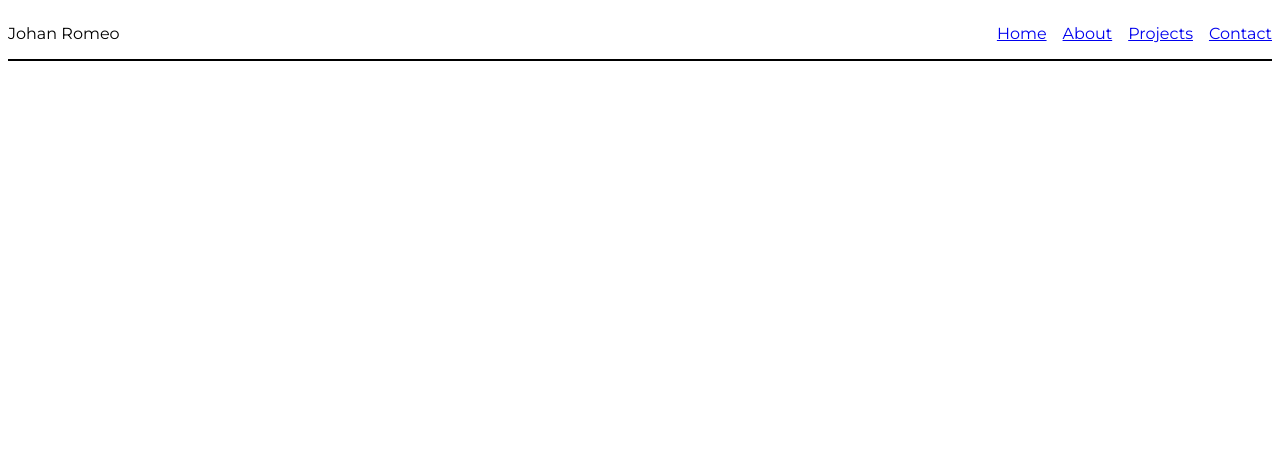
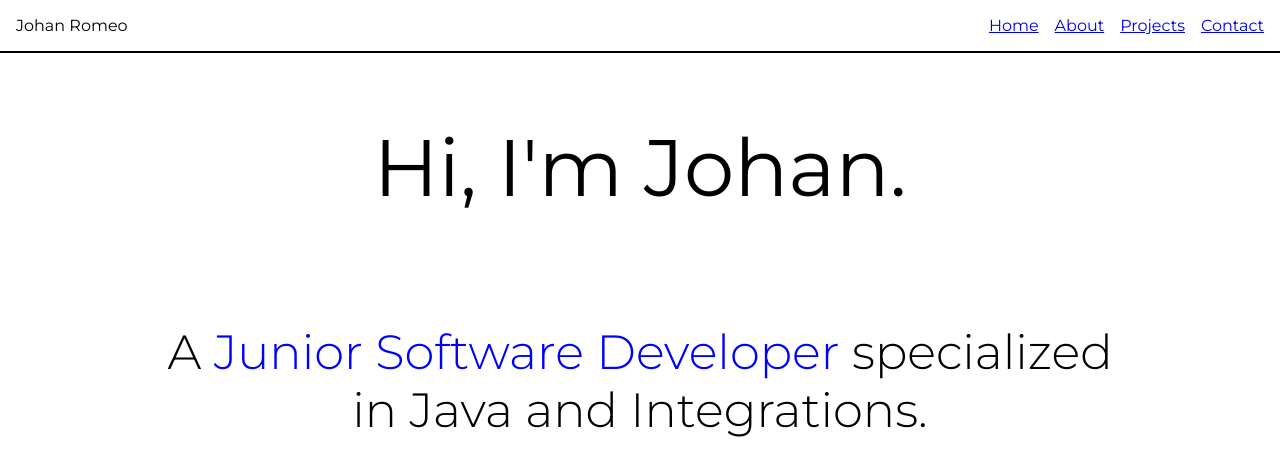
Before and after one commit to johanromeo/Johan-Portfolio, a React (Vite) app: page / in a window 1280 px wide. Shown: the top 476 px of the page. Built offline with nearby package versions, Linux system fonts and the light colour scheme.

Commit message:
started hero section

```diff
--- a/src/App.css
+++ b/src/App.css
@@ -0,0 +1,4 @@
+.app-wrapper {
+  margin-inline: auto;
+  text-align: center;
+}
--- a/src/App.jsx
+++ b/src/App.jsx
@@ -1,11 +1,13 @@
 import "./App.css";
 
 import Header from "./components/Header/Header";
+import HeroSection from "./components/Main/Hero/HeroSection";
 
 function App() {
   return (
-    <div>
+    <div className="app-wrapper">
       <Header />
+      <HeroSection />
     </div>
   );
 }
--- a/src/components/Header/Navigation/NavigationMenu.css
+++ b/src/components/Header/Navigation/NavigationMenu.css
@@ -1,5 +1,7 @@
 .nav-container {
   display: flex;
   flex-direction: row;
+  flex-wrap: wrap;
   gap: 1rem;
+  margin-right: 1rem;
 }
--- a/src/components/Header/PersonalBrand/PersonalBrand.css
+++ b/src/components/Header/PersonalBrand/PersonalBrand.css
@@ -0,0 +1,3 @@
+.brand-container {
+  margin-left: 1rem;
+}
--- a/src/components/Header/PersonalBrand/PersonalBrand.jsx
+++ b/src/components/Header/PersonalBrand/PersonalBrand.jsx
@@ -2,7 +2,7 @@ import "./PersonalBrand.css";
 
 const PersonalBrand = () => {
   return (
-    <div>
+    <div className="brand-container">
       {/* Place logo here */}
       <p>Johan Romeo</p>
     </div>
--- a/src/components/Main/Hero/HeroSection.css
+++ b/src/components/Main/Hero/HeroSection.css
@@ -0,0 +1,21 @@
+.hero-container {
+  display: flex;
+  flex-direction: column;
+  flex-wrap: wrap;
+}
+
+.hero-title h1 {
+  font-size: 5rem;
+  font-weight: 400;
+}
+
+.hero-h2 h2 {
+  justify-self: center;
+  max-width: 75%;
+  font-size: 3rem;
+  font-weight: 350;
+}
+
+.h2-colored {
+  color: blue;
+}
--- a/src/components/Main/Hero/HeroSection.jsx
+++ b/src/components/Main/Hero/HeroSection.jsx
@@ -0,0 +1,19 @@
+import "./HeroSection.css";
+
+const HeroSection = () => {
+  return (
+    <section className="hero-container">
+      <div className="hero-title">
+        <h1>Hi, I'm Johan.</h1>
+      </div>
+      <div className="hero-h2">
+        <h2>
+          A <span className="h2-colored">Junior Software Developer</span>{" "}
+          specialized in Java and Integrations.
+        </h2>
+      </div>
+    </section>
+  );
+};
+
+export default HeroSection;
--- a/src/index.css
+++ b/src/index.css
@@ -1,4 +1,8 @@
 html,
 body {
+  margin: 0;
+  padding: 0;
   font-family: "Montserrat", sans-serif;
+  font-optical-sizing: auto;
+  font-style: normal;
 }
```
